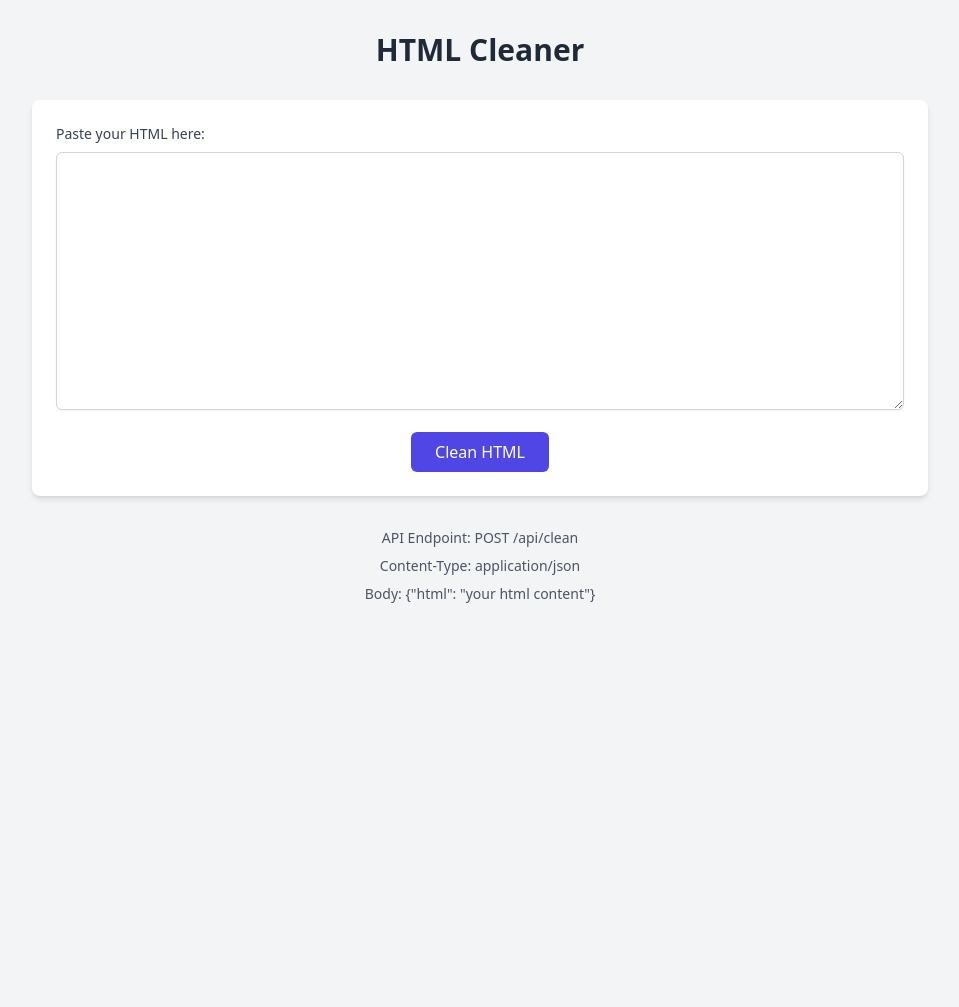
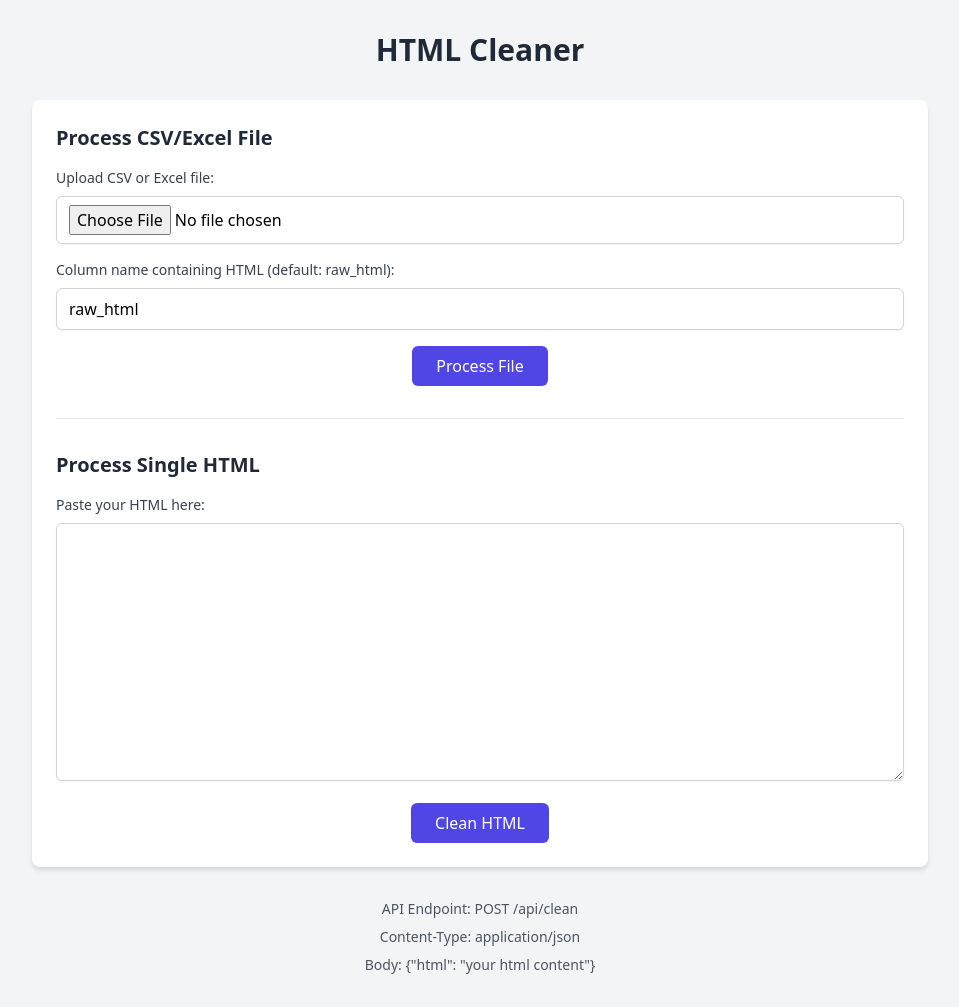
Before and after one commit to Joezeppe/email-html-parser-api, a Flask app: page / in a window 1280 px wide. Shown: the whole page, without its empty margins (160-1119 px from the left). Before the commit the page ends 603 px from the top, so only its background shows below. Run offline with Flask 3, Linux system fonts and the light colour scheme.

Commit message:
feat(import): add import csv file

```diff
--- a/main.py
+++ b/main.py
@@ -1,17 +1,32 @@
-from flask import Flask, request, render_template, jsonify
+from flask import Flask, request, render_template, jsonify, send_file
 import html2text
 import markdown
+import pandas as pd
+import io
+import os
+from werkzeug.utils import secure_filename
 
 app = Flask(__name__)
 
 def clean_email_html(html):
-    handler = html2text.HTML2Text()
-    handler.ignore_links = True
-    handler.ignore_images = True
-    handler.ignore_emphasis = False  # Keeps bold/italic if needed
-    handler.body_width = 0  # Prevents line wrapping
+    if not isinstance(html, str):
+        return ""
 
-    return handler.handle(html).strip()
+    try:
+        handler = html2text.HTML2Text()
+        handler.ignore_links = True
+        handler.ignore_images = True
+        handler.ignore_emphasis = False  # Keeps bold/italic if needed
+        handler.body_width = 0  # Prevents line wrapping
+
+        # Pre-process HTML to handle problematic content
+        html = html.replace("</' + 'script>", "</script>")  # Fix broken script tags
+        html = html.replace("' + '", "")  # Remove string concatenation artifacts
+
+        return handler.handle(html).strip()
+    except Exception as e:
+        print(f"Error processing HTML: {str(e)}")
+        return str(html)  # Return original content if processing fails
 
 @app.route('/')
 def home():
@@ -45,5 +60,56 @@ def clean_html_web():
                          cleaned_text=cleaned_text,
                          rendered_html=rendered_html)
 
+@app.route('/process-file', methods=['POST'])
+def process_file():
+    if 'file' not in request.files:
+        return render_template('index.html', error="No file uploaded")
+
+    file = request.files['file']
+    column_name = request.form.get('column_name', 'raw_html')
+
+    if file.filename == '':
+        return render_template('index.html', error="No file selected")
+
+    # Read the file based on its extension
+    if file.filename.endswith('.csv'):
+        df = pd.read_csv(file)
+    elif file.filename.endswith(('.xlsx', '.xls')):
+        df = pd.read_excel(file)
+    else:
+        return render_template('index.html', error="Unsupported file format. Please upload CSV or Excel file.")
+
+    if column_name not in df.columns:
+        return render_template('index.html', error=f"Column '{column_name}' not found in the file")
+
+    # Process each row in the specified column
+    df[f'Human Readable {column_name}'] = df[column_name].apply(clean_email_html)
+
+    # Create output file
+    output = io.BytesIO()
+    if file.filename.endswith('.csv'):
+        df.to_csv(output, index=False)
+        mimetype = 'text/csv'
+        extension = 'csv'
+    else:
+        df.to_excel(output, index=False)
+        mimetype = 'application/vnd.openxmlformats-officedocument.spreadsheetml.sheet'
+        extension = 'xlsx'
+
+    output.seek(0)
+
+    # Generate a safe filename for download
+    original_filename = secure_filename(file.filename)
+    base_name = os.path.splitext(original_filename)[0]
+    download_filename = f"{base_name}_processed.{extension}"
+
+    return send_file(
+        output,
+        mimetype=mimetype,
+        as_attachment=True,
+        download_name=download_filename
+    )
+
 if __name__ == '__main__':
-    app.run(host='0.0.0.0', port=5000)
+    port = int(os.environ.get('PORT', 5000))  # Default to 5000 if PORT not set
+    app.run(host='0.0.0.0', port=port)
--- a/requirements.txt
+++ b/requirements.txt
@@ -2,3 +2,5 @@ flask==3.0.2
 html2text==2020.1.16
 gunicorn==21.2.0
 markdown==3.5.2
+pandas==2.2.1
+openpyxl==3.1.2
--- a/templates/index.html
+++ b/templates/index.html
@@ -73,6 +73,48 @@
         </div>
         {% endif %}
 
+        <!-- File Upload Section -->
+        <div class="mb-8">
+          <h2 class="text-xl font-semibold mb-4 text-gray-800">Process CSV/Excel File</h2>
+          <form method="POST" action="/process-file" enctype="multipart/form-data" class="space-y-4">
+            <div>
+              <label for="file" class="block text-sm font-medium text-gray-700 mb-2">
+                Upload CSV or Excel file:
+              </label>
+              <input
+                type="file"
+                id="file"
+                name="file"
+                accept=".csv,.xlsx,.xls"
+                class="w-full px-3 py-2 border border-gray-300 rounded-md shadow-sm focus:outline-none focus:ring-indigo-500 focus:border-indigo-500"
+              />
+            </div>
+            <div>
+              <label for="column_name" class="block text-sm font-medium text-gray-700 mb-2">
+                Column name containing HTML (default: raw_html):
+              </label>
+              <input
+                type="text"
+                id="column_name"
+                name="column_name"
+                value="raw_html"
+                class="w-full px-3 py-2 border border-gray-300 rounded-md shadow-sm focus:outline-none focus:ring-indigo-500 focus:border-indigo-500"
+              />
+            </div>
+            <div class="flex justify-center">
+              <button
+                type="submit"
+                class="bg-indigo-600 text-white px-6 py-2 rounded-md hover:bg-indigo-700 focus:outline-none focus:ring-2 focus:ring-offset-2 focus:ring-indigo-500">
+                Process File
+              </button>
+            </div>
+          </form>
+        </div>
+
+        <div class="border-t border-gray-200 my-8"></div>
+
+        <!-- Existing HTML Input Section -->
+        <h2 class="text-xl font-semibold mb-4 text-gray-800">Process Single HTML</h2>
         <form method="POST" action="/clean" class="space-y-4">
           <div>
             <label
```
